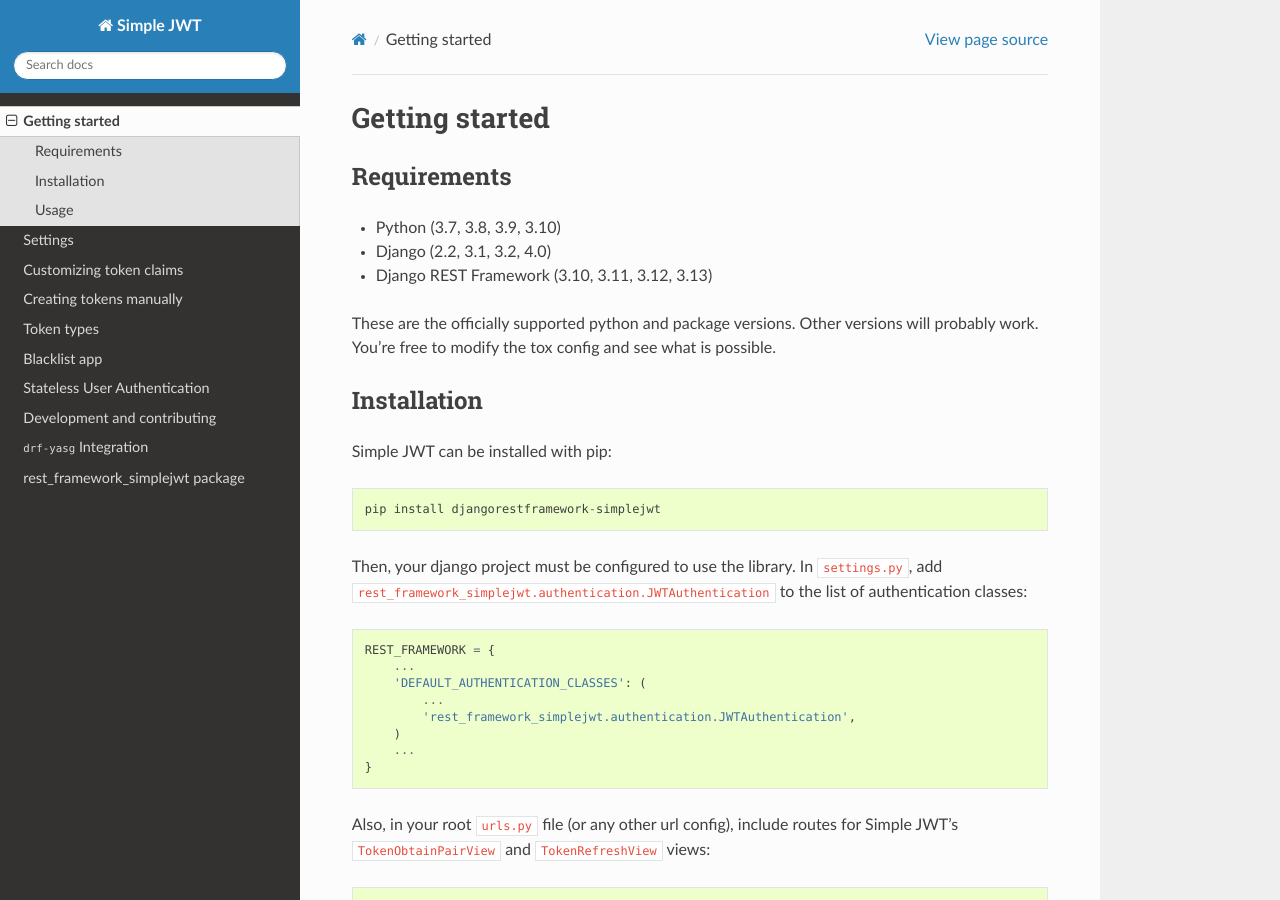
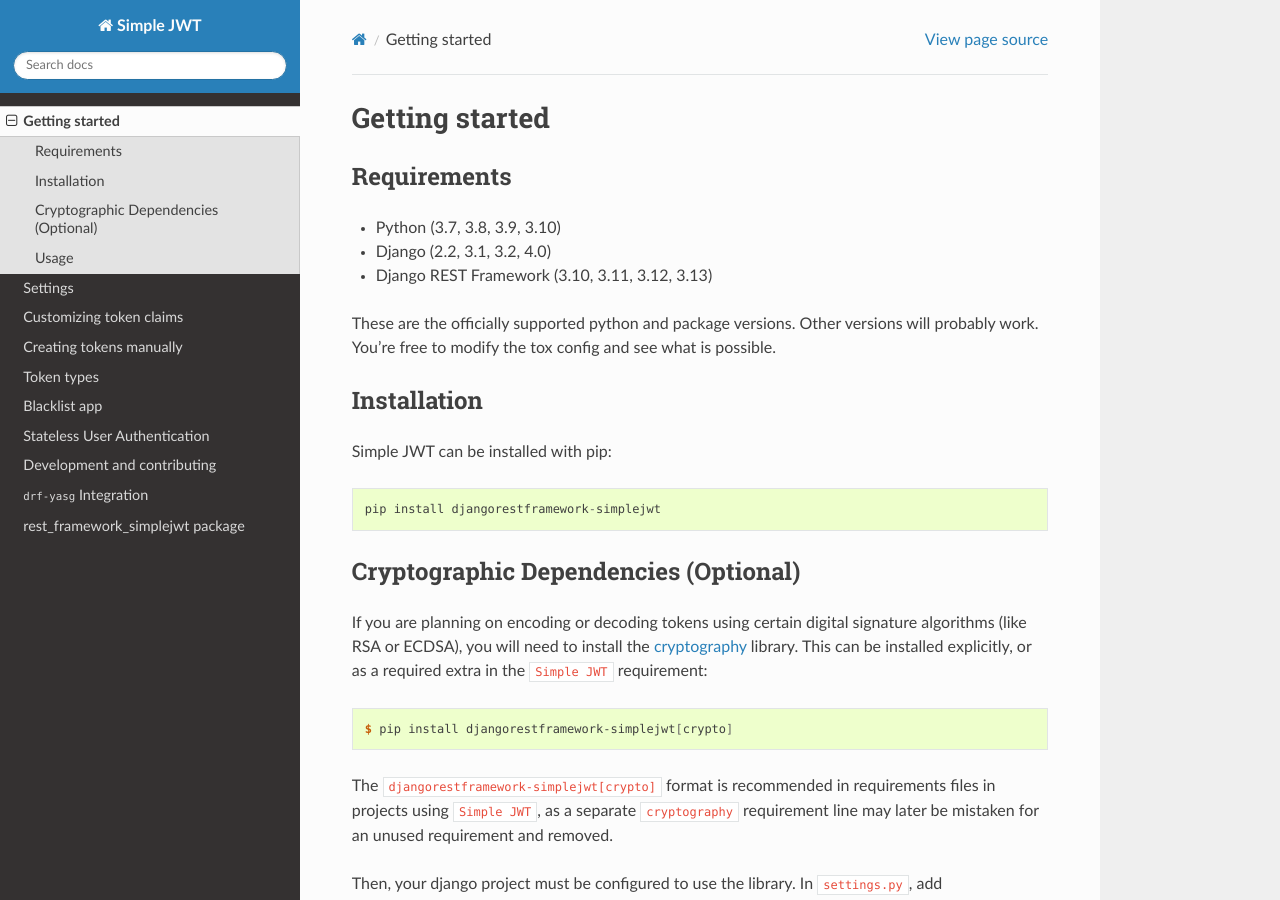
Before and after one commit to jazzband/djangorestframework-simplejwt, a Sphinx documentation site: the page built from docs/getting_started.rst, in a window 1280 px wide and 900 px high. Built offline with Sphinx 7.4.7 and the Read the Docs theme 2.0.0, drawn with Linux system fonts in a browser that asks for light colours; the version number could not be read and is left out.

Commit message:
Update docs (#543)

```diff
--- a/docs/getting_started.rst
+++ b/docs/getting_started.rst
@@ -20,6 +20,26 @@ Installation
 Simple JWT can be installed with pip::
 
   pip install djangorestframework-simplejwt
+
+
+Cryptographic Dependencies (Optional)
+-------------------------------------
+
+If you are planning on encoding or decoding tokens using certain digital
+signature algorithms (like RSA or ECDSA), you will need to install the
+cryptography_ library. This can be installed explicitly, or as a required
+extra in the ``Simple JWT`` requirement:
+
+.. code-block:: console
+
+    $ pip install djangorestframework-simplejwt[crypto]
+
+The ``djangorestframework-simplejwt[crypto]`` format is recommended in requirements
+files in projects using ``Simple JWT``, as a separate ``cryptography`` requirement
+line may later be mistaken for an unused requirement and removed.
+
+
+.. _`cryptography`: https://cryptography.io
 
 Then, your django project must be configured to use the library.  In
 ``settings.py``, add
```
